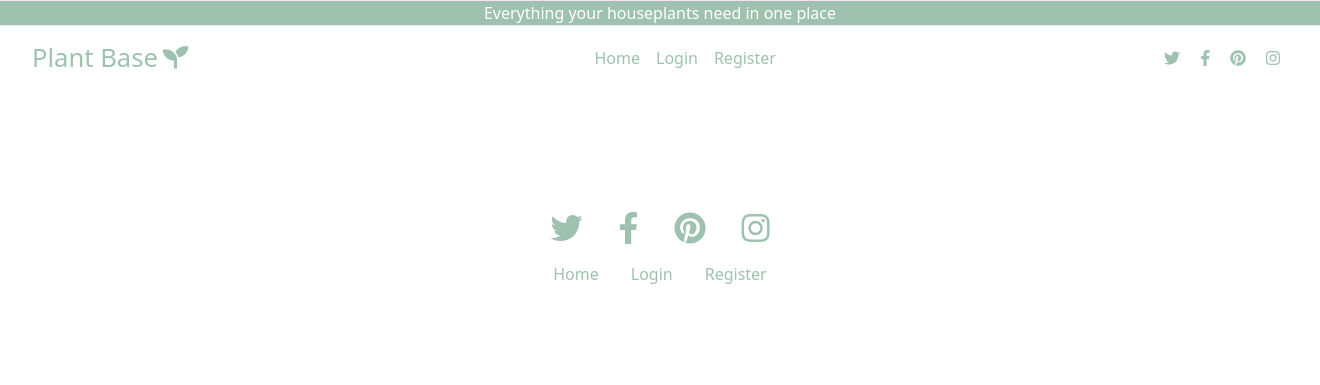
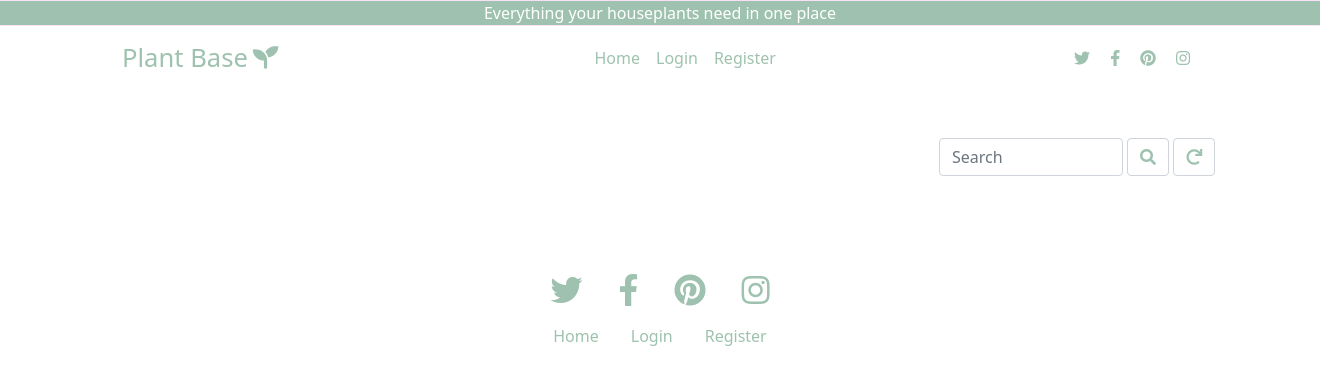
Before and after one commit to AledPeart/plant-base, a Flask app: page / in a window 1320 px wide. Shown: the top 385 px of the page. Run offline with Flask 2, Linux system fonts and the light colour scheme; data that the repository does not hold is empty; some libraries are stand-ins or nearby versions; some web fonts are replaced.

Commit message:
Updated style changes made to the search bar

```diff
--- a/app.py
+++ b/app.py
@@ -26,6 +26,14 @@ mongo = PyMongo(app)
 def get_sheets():
     sheets = list(mongo.db.sheets.find())
     return render_template("sheets.html", sheets = sheets)
+
+
+@app.route("/search", methods=["GET", "POST"])
+def search():
+    query = request.form.get("query")
+    sheets = list(mongo.db.sheets.find({"$text": {"$search": query}}))
+    return render_template("sheets.html", sheets = sheets)
+
 
 
 @app.route("/register", methods=["GET", "POST"])
--- a/static/css/style.css
+++ b/static/css/style.css
@@ -54,6 +54,21 @@
 .nav-link {
     color: #9EC2AF !important;
 }
+
+.my-btn {
+    border-color: #ced4da;
+}
+
+.search-bar {
+    padding-right: 0 !important;
+}
+
+
+
+
+
+
+
 
 .social i {
     color: #9EC2AF;
@@ -118,3 +133,17 @@
 .form-label{
     font-weight: 800;
 }
+
+/* Flash Messages */
+
+.flash-body {
+    margin: 10px auto;
+
+    width: fit-content;
+    height: auto !important;
+}
+
+.flash-body i {
+    font-size: 3rem;
+    color: #FFC947;
+}
--- a/templates/base.html
+++ b/templates/base.html
@@ -23,7 +23,7 @@
   </div>
 
   <nav class="navbar navbar-expand-lg navbar-light bg-light mb-5" id="nav_bar">
-        <div class="container-fluid">
+        <div class="container">
           <a class="navbar-brand" href="{{ url_for('get_sheets') }}">Plant Base<i class="fas fa-seedling"></i></a>
           <button class="navbar-toggler" type="button" data-bs-toggle="collapse" data-bs-target="#navbarNavAltMarkup" aria-controls="navbarNavAltMarkup" aria-expanded="false" aria-label="Toggle navigation">
             <span class="navbar-toggler-icon"></span>
@@ -41,7 +41,51 @@
                 <a class="nav-link" href="{{ url_for('register') }}">Register</a>
               {% endif %}
             </div>
-          </div>
+
+            <!-- <div class="input-group rounded search-bar">
+              <input action="{{ url_for('search') }}" method="POST" type="search" id="query" name="query" class="form-control rounded validate" placeholder="Search" aria-label="Search"
+              aria-describedby="search-addon" />
+              <span class="input-group-text border-0" id="search-addon">
+                <i class="fas fa-search title-color"></i>
+              </span>
+            </div>
+          </div> -->
+
+          <!-- <div class="row">
+            <form action="{{ url_for('search') }}" method="post" class="col s12">
+              <div class="row">
+                <div class="col search-bar">
+                  <input type="text" name="query" id="query" minlength="3" class="form-control rounded validate"
+                    placeholder="Search" required aria-label="Search" aria-describedby="search-addon" />
+                </div>
+
+                    <div class="col search-col">
+                      <button type="submit" class="btn search-btn"><span class="input-group-text my-span border-0" id="search-addon">
+                          <i class="fas fa-search title-color"></i>
+                        </span></button>
+                        <span><a href="{{ url_for('get_sheets') }}"><i class="fas fa-redo title-color"></i></a></span>
+                    </div>
+                    </div>
+                    </form>
+                    </div> -->
+
+                    <!-- <div class="row ">
+                      <form action="{{ url_for('search') }}" method="post" class="col s12">
+                        <div class="row">
+                          <div class="col search-bar">
+                            <input type="text" name="query" id="query" minlength="3" class="form-control rounded validate"
+                              placeholder="Search" required aria-label="Search" aria-describedby="search-addon" />
+                          </div>
+
+                              <div class="col search-col">
+                                <button type="submit"><i  class="fas fa-search title-color"></i></button>
+                                <a href="{{ url_for('get_sheets') }}"><i class="fas fa-redo title-color"></i></a>
+                              </div>
+                              </div>
+                              </form>
+                              </div> -->
+
+
           <div class="social social-header d-flex d-md-block d-none justify-content-center">
             <a class="mx-2" href="#!"><i class="fab fa-twitter"></i></a>
             <a class="mx-2" href="#!"><i class="fab fa-facebook-f"></i></a>
@@ -57,9 +101,23 @@
           {% if messages %}
             {% for message in messages %}
             <!-- needs styling -->
-              <div class="row flashes">
+            <!-- <div class="card flash-body text-center"> -->
+              <div class="card-body flash-body text-center shadow">
+                <i class="fas fa-check-circle"></i>
+                <h4 class="card-text">{{ message }}</h4>
+                <a href="" class="btn btn-outline-secondary">Dismiss</a>
+              </div>
+            <!-- </div> -->
+
+            <!-- <div class="flash-body justify-content-center text-center">
+             <div class="flash-items">
+              <i class="fas fa-check-circle"></i>
+               <h3>{{ message }}</h3>
+             </div>
+           </div> -->
+              <!-- <div class="row flashes">
                 <h4 class="text-center title-color">{{ message }}</h4>
-              </div>
+              </div> -->
             {% endfor %}
           {% endif %}
         {% endwith %}
--- a/templates/sheets.html
+++ b/templates/sheets.html
@@ -12,6 +12,37 @@
     {{ sheet.light }}<br>
 
     {% endfor %} -->
+
+    <div class="col-md-4 mb-4 offset-md-9">
+        <form action="{{ url_for('search') }}" method="post" class="col s12">
+            <div class="row">
+                <div class="col pe-0">
+                    <input type="text" name="query" id="query" minlength="3" class="form-control rounded validate" placeholder="Search" required aria-label="Search"
+                    aria-describedby="search-addon" />
+                </div>
+
+                <div class="col ps-1">
+
+                    <button type="submit" class="btn my-btn btn-outline-secondary" id="search-addon">
+                        <i class="fas fa-search title-color"></i>
+                      </button>
+                      <a class="btn my-btn btn-outline-secondary" href="{{ url_for('get_sheets') }}" ><i class="fas fa-redo title-color"></i></a>
+                </div>
+            </div>
+        </form>
+    </div>
+
+
+
+    <!-- <div class="input-group rounded search-bar">
+              <input action="{{ url_for('search') }}" method="POST" type="search" id="query" name="query" class="form-control rounded validate" placeholder="Search" aria-label="Search"
+              aria-describedby="search-addon" />
+              <span class="input-group-text border-0" id="search-addon">
+                <i class="fas fa-search title-color"></i>
+              </span>
+            </div>
+          </div> -->
+
 <div class="row">
     {% for sheet in sheets %}
     <div class="col-sm-4">
@@ -68,6 +99,7 @@
             </div>
 
         </div>
+        <br>
     </div>
     {% endfor %}
 </div>
```
